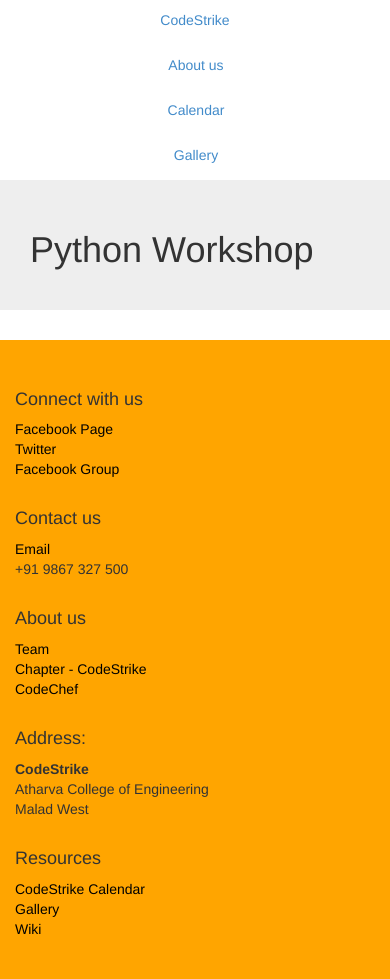
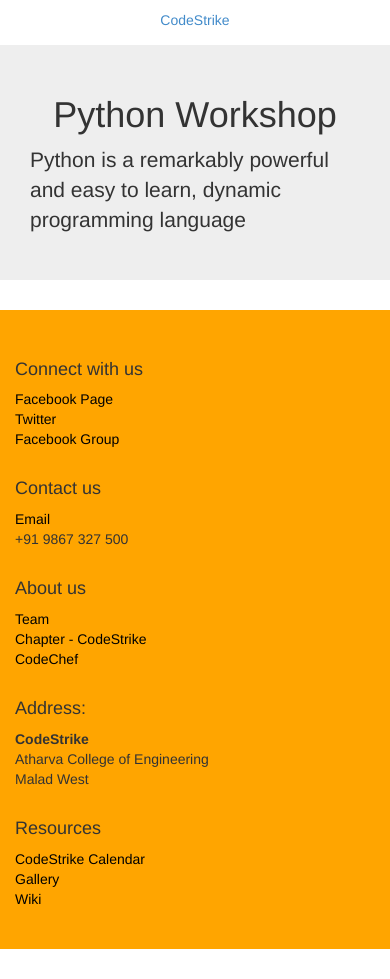
Before and after one commit to codestrike/webstrike, a website: page index.html in a window 390 px wide. After the commit the page ends 949 px from the top, so only its background shows below. Drawn offline with Linux system fonts and the light colour scheme.

Commit message:
Responsive nav without bar :p

```diff
--- a/index.html
+++ b/index.html
@@ -8,12 +8,13 @@
   <div class="header">
     <ul class="nav nav-pills nav-justified">
       <li class="nav-logo"><a href="">CodeStrike</a></li>
-      <li><a href="">About us</a></li>
-      <li><a href="">Calendar</a></li>
-      <li><a href="">Gallery</a></li>
+      <li class="hidden-xs"><a href="">About us</a></li>
+      <li class="hidden-xs"><a href="">Calendar</a></li>
+      <li class="hidden-xs"><a href="">Gallery</a></li>
     </ul>
     <section class="jumbotron">
-      <h1>Python Workshop</h1>
+      <h1 class="text-center">Python Workshop</h1>
+      <p>Python is a remarkably powerful and easy to learn, dynamic programming language</p>
     </section>
   </div>
 
```
